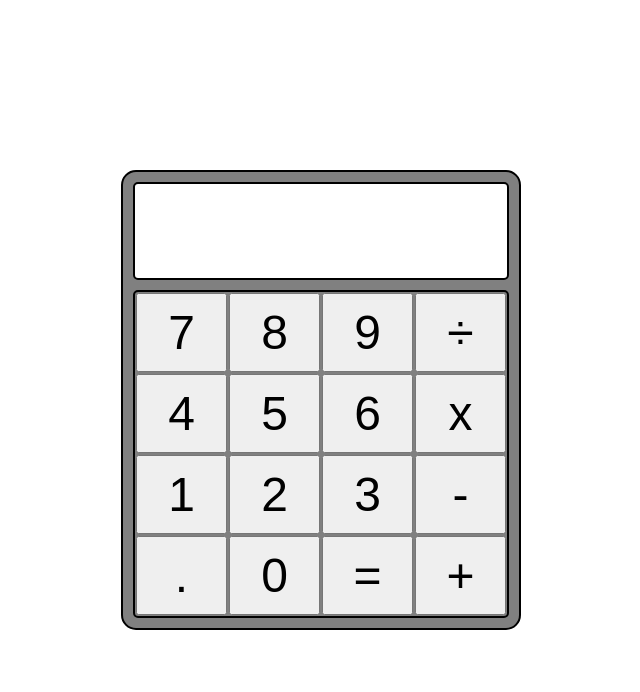
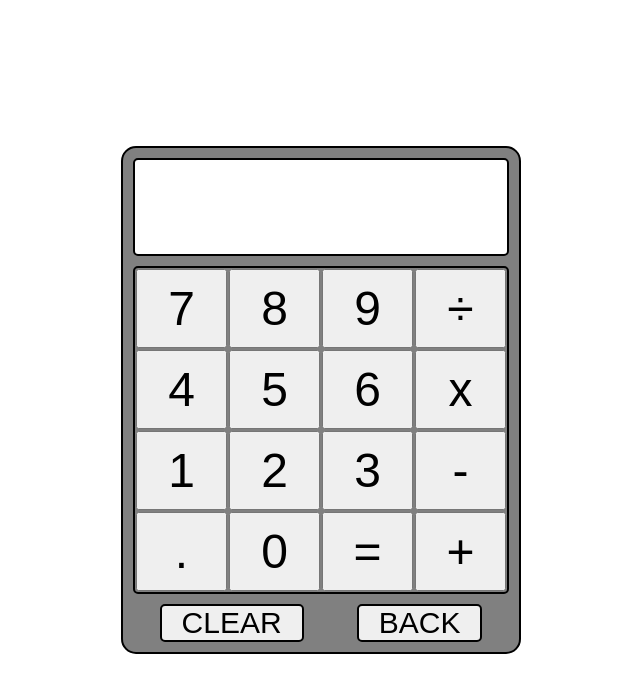
Before and after one commit to timsd21/js-calculator, a plain HTML site: page index.html in a window 1280 px wide. Shown: the whole page, without its empty margins (319-959 px from the left). Drawn offline with Linux system fonts and the light colour scheme.

Commit message:
added buttons clear and back

```diff
--- a/index.html
+++ b/index.html
@@ -32,6 +32,10 @@
         <button id="result">=</button>
         <button id="plus">+</button>
     </div>
+    <div class="clear">
+        <button class ="cbutton">CLEAR</button>
+        <button class="back">BACK</button>
+    </div>
 </div>
 
 
--- a/style.css
+++ b/style.css
@@ -21,7 +21,6 @@ body{
 .screen{
     border: 2px black solid;
     border-radius: 5px;
-    margin-bottom: 20px;
     background-color: white;
     margin: 10px 10px;
 }
@@ -35,7 +34,6 @@ body{
     display: grid;
     grid-template-columns: repeat(4,1fr);
     grid-template-rows: repeat(4,1fr);
-    margin-bottom: 1vh;
     margin: 10px 10px;
 
 }
@@ -56,3 +54,17 @@ body{
     font-size: 25px;
     opacity: 0.5;
 }
+.clear{
+    display: flex;
+    align-items: center;
+    justify-content: space-around;
+    margin-bottom: 10px;
+    margin: 10px 10px;
+}
+.clear button{
+    font-size: 30px;
+    border-radius: 5px;
+    border: 2px solid black;
+    padding: 0 20px 0 20px;
+
+}
```
